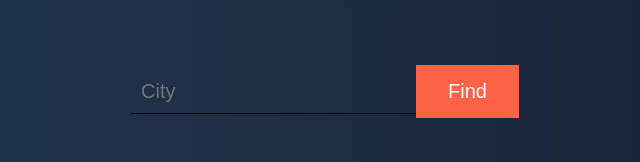
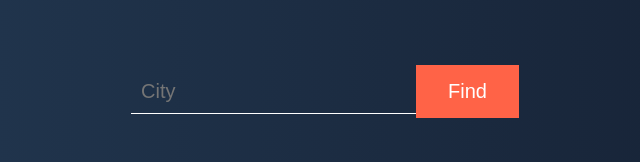
Before and after one commit to kelalm/forecast, a React (Create React App) app: page / in a window 1280 px wide. Shown: the part 248-410 px from the top of the page, without its empty margins (315-955 px from the left). Built offline with nearby package versions, Linux system fonts and the light colour scheme.

Commit message:
Image styling for card added

```diff
--- a/src/App.css
+++ b/src/App.css
@@ -104,7 +104,7 @@ body {
 input[type="text"] {
   background: transparent;
   border: none;
-  border-bottom: 1px solid #000000;
+  border-bottom: 1px solid white;
   padding: 10px;
   font-size: 2rem;
   color: white;
@@ -146,3 +146,6 @@ button {
 .conditionsLabel {
   font-size: 2rem;
 }
+
+.imageBox {
+}
--- a/src/components/WeatherDetails.js
+++ b/src/components/WeatherDetails.js
@@ -24,7 +24,7 @@ export default class WeatherDetails extends Component {
           {Math.round(this.props.temperature)}°F
         </p>
         <p className="conditionsLabel">{conditionsText}</p>
-        {conditionImage}
+        <div className="imageBox">{conditionImage}</div>
       </div>
     );
   }
```
